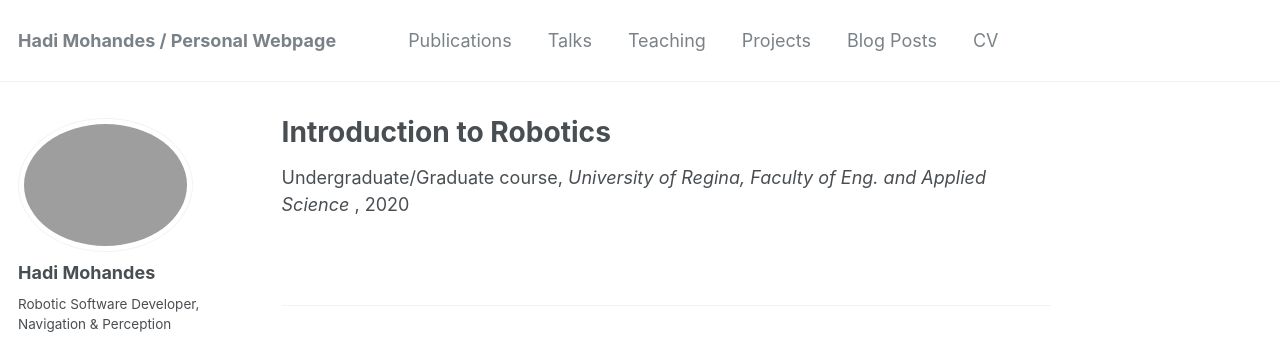
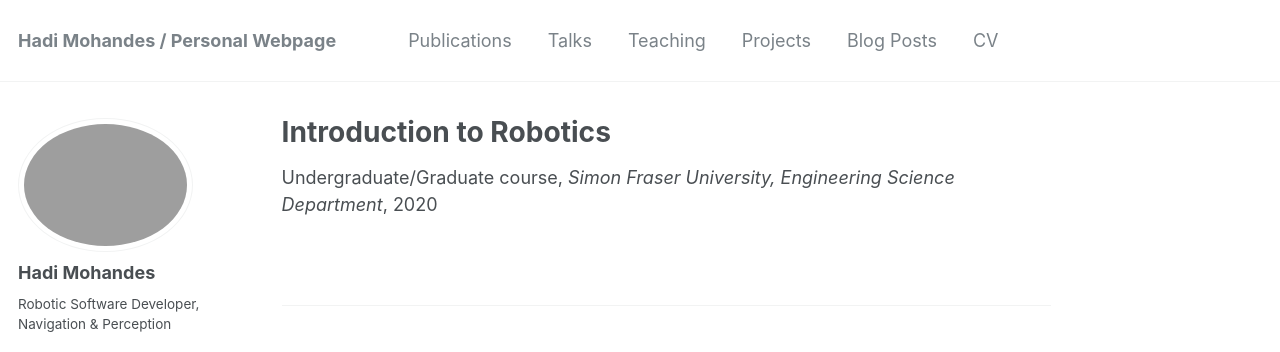
Before and after one commit to hadimohandes/hadimohandes.github.io, a Jekyll site: the page built from _teaching/2020-winter-teaching-1.md, in a window 1280 px wide. Shown: the top 352 px of the page. Built offline with Jekyll 4.4.1, drawn with Linux system fonts in a browser that asks for light colours.

Commit message:
Update 2020-winter-teaching-1.md

```diff
--- a/_teaching/2020-winter-teaching-1.md
+++ b/_teaching/2020-winter-teaching-1.md
@@ -2,8 +2,8 @@
 title: "Introduction to Robotics"
 collection: teaching
 type: "Undergraduate/Graduate course"
-permalink: /teaching/2014-spring-teaching-1
-venue: "University of Regina, Faculty of Eng. and Applied Science "
+permalink: /teaching/2020-spring-teaching-1
+venue: "Simon Fraser University, Engineering Science Department"
 date: 2020-01-01
-location: "Regina, Canada"
+location: "BC, Canada"
 ---
```
